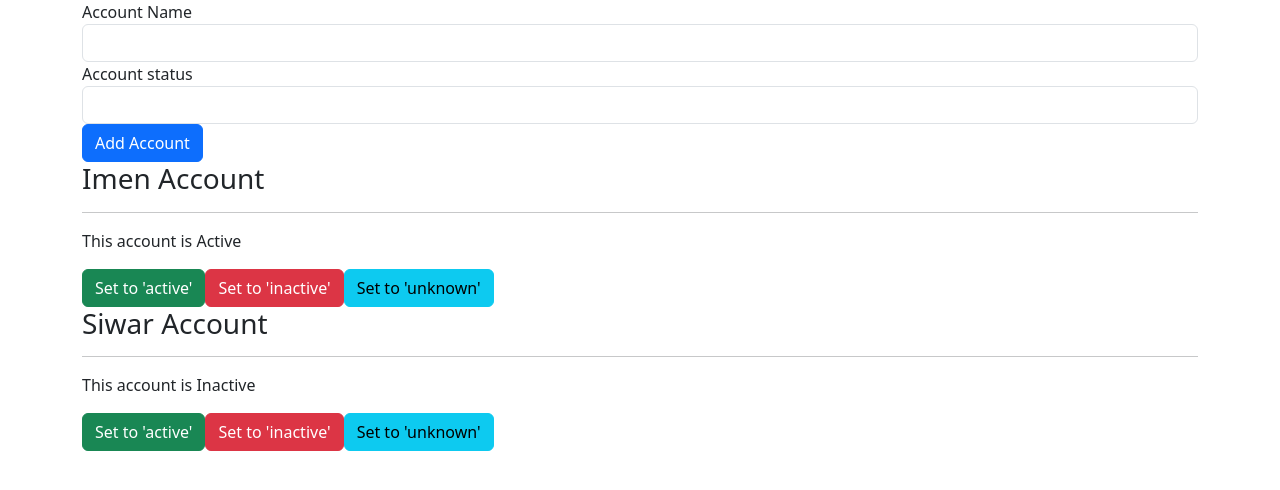
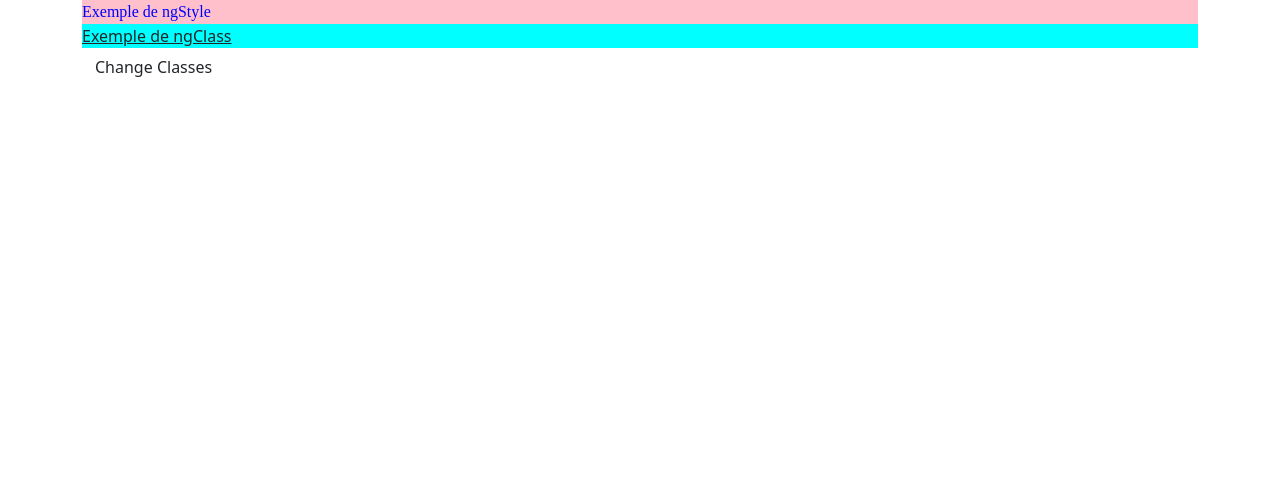
Before and after one commit to ImeneFadhlaoui/Angular_course, an Angular app: page / in a window 1280 px wide. Shown: the top 490 px of the page. Built offline with nearby package versions, Linux system fonts and the light colour scheme.

Commit message:
Exercice ngStyle

```diff
--- a/src/app/app.html
+++ b/src/app/app.html
@@ -3,6 +3,8 @@
     <app-first></app-first>
 
    <app-cv></app-cv>
- -->
+
    <app-home-account></app-home-account>
+    -->
+   <app-direct></app-direct>
 </div>
--- a/src/app/app.ts
+++ b/src/app/app.ts
@@ -3,10 +3,11 @@ import { RouterOutlet } from '@angular/router';
 import { First } from './first/first';
 import { Cv } from './cv/cv';
 import { HomeAccount } from './accounts/home-account/home-account';
+import { Direct } from './direct/direct';
 
 @Component({
   selector: 'app-root',
-  imports: [HomeAccount],
+  imports: [First,Cv,HomeAccount,Direct],
   templateUrl: './app.html',
   styleUrl: './app.css'
 })
--- /dev/null
+++ b/src/app/direct/direct.css
@@ -0,0 +1,11 @@
+.c1{
+    background-color: aqua;
+}
+
+.c2{
+    text-decoration: underline;
+}
+
+.c3{
+    border: 2px red solid;
+}
--- /dev/null
+++ b/src/app/direct/direct.html
@@ -0,0 +1,17 @@
+<div [ngStyle]="{
+    backgroundColor : bgColor,
+    color : txtColor,
+    fontFamily : font
+}">
+Exemple de ngStyle
+</div>
+
+<div [ngClass]="{
+    c1 : class1,
+    c2 : class2,
+    c3 : class3
+}">
+Exemple de ngClass
+</div>
+
+<button class="btn" (click)="updateclasses()"> Change Classes</button>
--- /dev/null
+++ b/src/app/direct/direct.ts
@@ -0,0 +1,24 @@
+import { NgClass, NgStyle } from '@angular/common';
+import { Component } from '@angular/core';
+
+@Component({
+  selector: 'app-direct',
+  imports: [NgStyle, NgClass],
+  templateUrl: './direct.html',
+  styleUrl: './direct.css',
+})
+export class Direct {
+  bgColor = "pink";
+  txtColor = "blue";
+  font = "phosphate";
+
+  class1 = true;
+  class2 = true;
+  class3 = false;
+
+  updateclasses() {
+    this.class1 = false;
+    this.class3 = true;
+  }
+
+}
```
Also changed, not shown: 1 other file (tests, documents, lock files or other folders).
